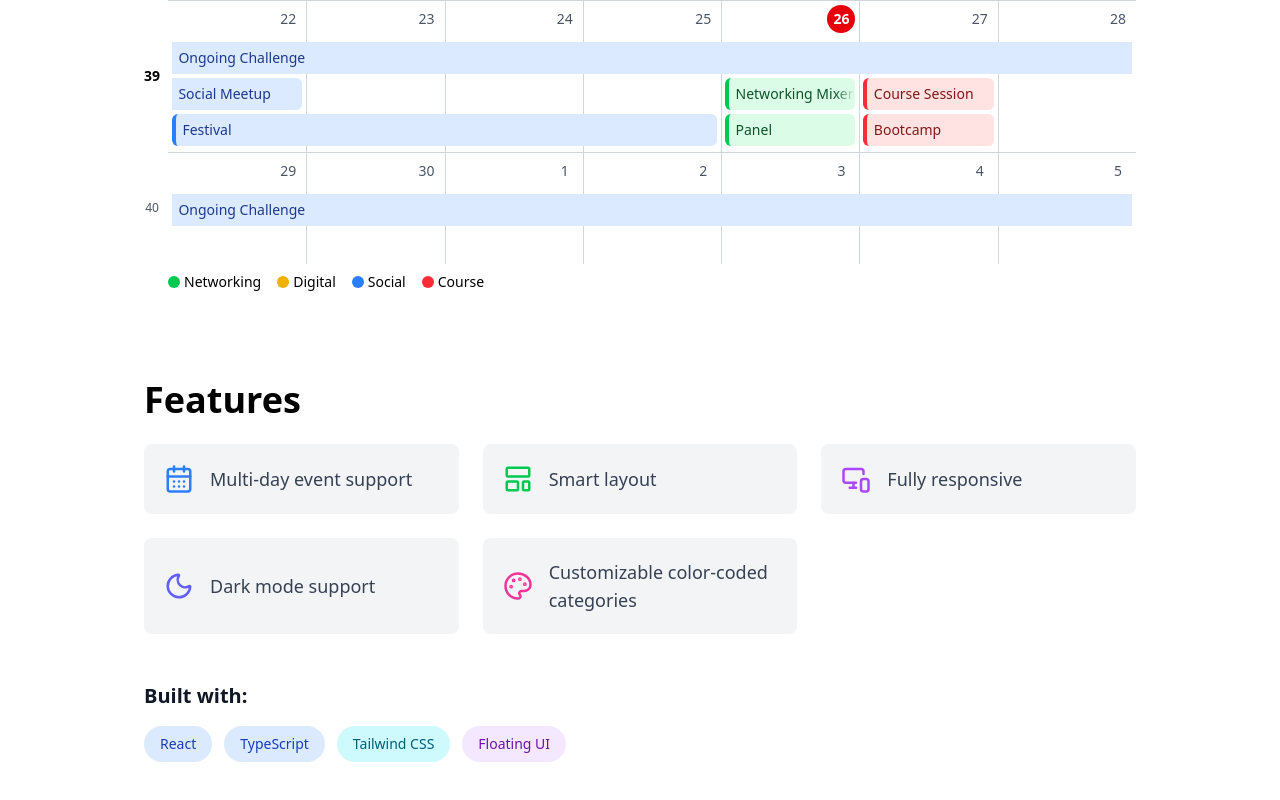
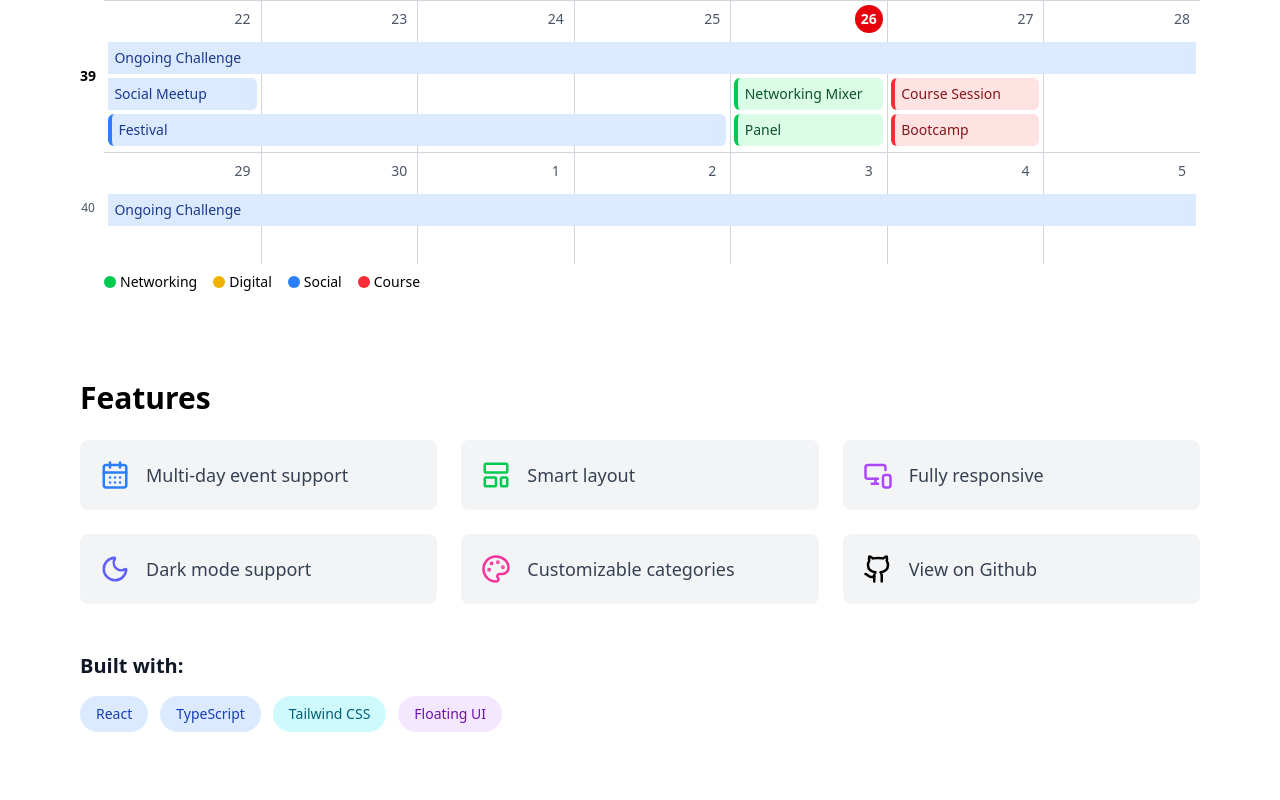
Before and after one commit to johannes-aas/react-calendar, a React (Vite) app: page / in a window 1280 px wide. Shown: the part 782-1582 px from the top of the page. Built offline with nearby package versions, Linux system fonts and the light colour scheme.

Commit message:
Update demo page

```diff
--- a/src/App.tsx
+++ b/src/App.tsx
@@ -2,9 +2,7 @@ import { Demo } from "./demo/Demo";
 
 function App() {
   return (
-    <div>
-      <Demo/>
-    </div>
+    <Demo/>
   )
 }
 
--- a/src/demo/Demo.tsx
+++ b/src/demo/Demo.tsx
@@ -28,7 +28,7 @@ export const Demo = () => {
   });
 
   return (
-    <div className="max-w-5xl mx-auto p-4 mb-8">
+    <div className="max-w-6xl mx-auto p-4 mb-8">
       <div className="flex justify-between items-start">
         <h1 className="text-3xl font-bold text-gray-900 dark:text-white mb-2">
           React Event Calendar
@@ -47,7 +47,7 @@ export const Demo = () => {
           </button>
           <div className="flex justify-center">
             <a
-              href="https://github.com/johannes-aas/react-calendar" // Replace with your actual GitHub URL
+              href="https://github.com/johannes-aas/react-calendar"
               target="_blank"
               rel="noopener noreferrer"
               className="p-3 hover:bg-gray-200 dark:hover:bg-neutral-700 transition-colors duration-200 rounded-full"
@@ -71,31 +71,31 @@ export const Demo = () => {
       <EventCalendar year={view.year} month={view.month} events={events} />
 
       <div className="mt-20 mb-10">
-        <div className="max-w-5xl mx-auto">
-          <h2 className="text-4xl font-bold mb-6">
+        <div className="">
+          <h2 className="text-3xl font-bold mb-6">
             Features
           </h2>
           <div className="grid sm:grid-cols-2 lg:grid-cols-3 gap-6 mb-12">
             <div className="flex items-center gap-4 p-5 bg-gray-100 dark:bg-neutral-800 rounded-lg">
-              <MultiDay width={30} height={30} className="text-blue-500" />
+              <MultiDay width={30} height={30} className="text-blue-500 flex-shrink-0" />
               <span className="text-gray-700 dark:text-white text-lg">
                 Multi-day event support
               </span>
             </div>
             <div className="flex items-center gap-4 p-5 bg-gray-100 dark:bg-neutral-800 rounded-lg">
-              <Layout width={30} height={30} className="text-green-500" />
+              <Layout width={30} height={30} className="text-green-500 flex-shrink-0" />
               <span className="text-gray-700 dark:text-white text-lg">
                 Smart layout
               </span>
             </div>
             <div className="flex items-center gap-4 p-5 bg-gray-100 dark:bg-neutral-800 rounded-lg">
-              <Responsive width={30} height={30} className="text-purple-500" />
+              <Responsive width={30} height={30} className="text-purple-500 flex-shrink-0" />
               <span className="text-gray-700 dark:text-white text-lg">
                 Fully responsive
               </span>
             </div>
             <div className="flex items-center gap-4 p-5 bg-gray-100 dark:bg-neutral-800 rounded-lg">
-              <Moon width={30} height={30} className="text-indigo-500" />
+              <Moon width={30} height={30} className="text-indigo-500 flex-shrink-0" />
               <span className="text-gray-700 dark:text-white text-lg">
                 Dark mode support
               </span>
@@ -103,9 +103,18 @@ export const Demo = () => {
             <div className="flex items-center gap-4 p-5 bg-gray-100 dark:bg-neutral-800 rounded-lg">
               <Palette width={30} height={30} className="text-pink-500 flex-shrink-0" />
               <span className="text-gray-700 dark:text-white text-lg">
-                Customizable color-coded categories
+                Customizable categories
               </span>
             </div>
+            <a
+              href="https://github.com/johannes-aas/react-calendar"
+              className="flex items-center gap-4 p-5 bg-gray-100 hover:bg-blue-50 dark:hover:bg-gray-800 dark:bg-neutral-800 rounded-lg"
+            >
+              <Github width={30} height={30} className="text-pink-black flex-shrink-0" />
+              <span className="text-gray-700 dark:text-white text-lg">
+                View on Github
+              </span>
+            </a>
           </div>
           <div>
             <h3 className="text-xl font-semibold text-gray-900 dark:text-white mb-4">
```
